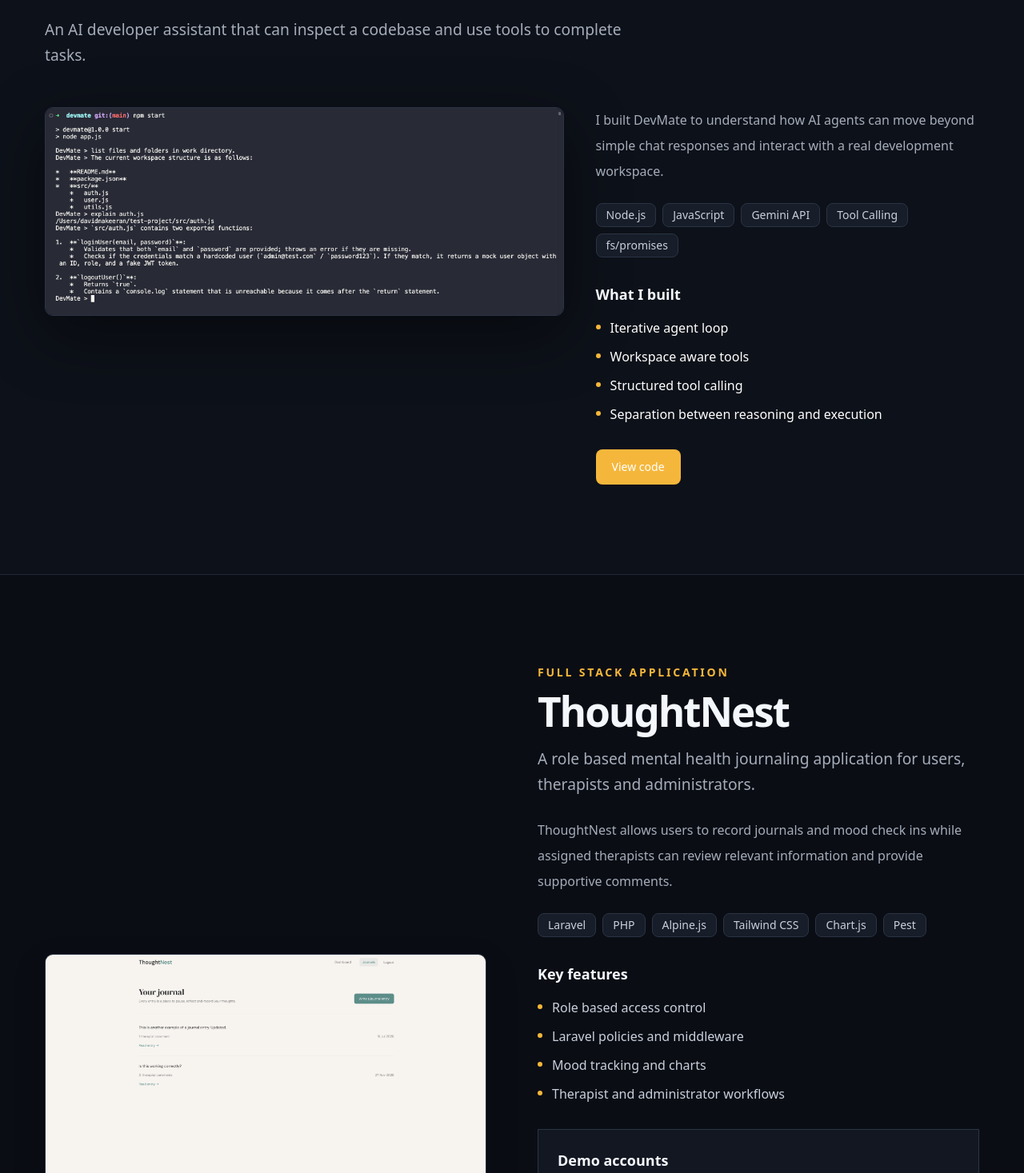
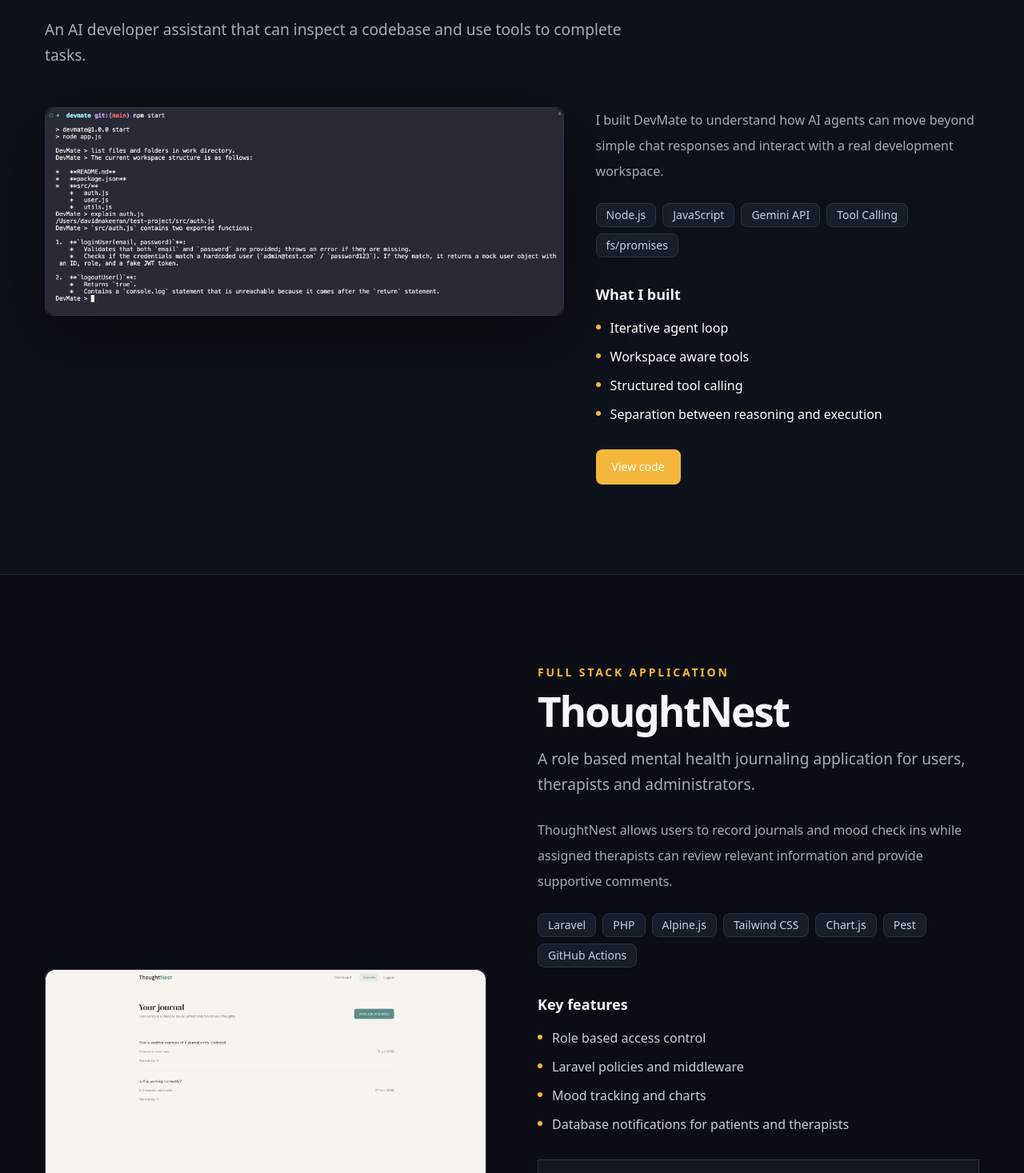
Before and after one commit to David-Nakeeran/portfolio, a Next.js app: page / in a window 1280 px wide. Shown: the part 1103-2570 px from the top of the page at 80% size. Built offline with nearby package versions, Linux system fonts and the light colour scheme.

Commit message:
Feat: add screenshot enlarge

```diff
--- a/src/components/FeaturedProject.jsx
+++ b/src/components/FeaturedProject.jsx
@@ -1,7 +1,7 @@
 import Badge from "./Badge";
 import Button from "./Button";
 import SectionHeading from "./SectionHeading";
-import Image from "next/image";
+import ScreenshotLightbox from "./ScreenshotLightbox";
 
 export default function FeaturedProject({ project }) {
   return (
@@ -14,13 +14,10 @@
         />
         <div className="mt-12 grid items-start gap-10 lg:grid-cols-[1.15fr_0.85fr]">
           <div className="overflow-hidden rounded-image border border-border bg-terminal shadow-terminal">
-            <Image
+            <ScreenshotLightbox
               src={project.image}
               alt={`${project.title} screenshot`}
-              width={1600}
-              height={900}
-              className="h-auto w-full"
-              priority
+              className="w-full rounded-xl object-cover"
             />
           </div>
           <div>
--- a/src/components/ProjectShowcase.jsx
+++ b/src/components/ProjectShowcase.jsx
@@ -2,6 +2,7 @@
 import Badge from "./Badge";
 import Button from "./Button";
 import SectionHeading from "./SectionHeading";
+import ScreenshotLightbox from "./ScreenshotLightbox";
 
 export default function ProjectShowcase({ project, imagePosition = "left" }) {
   const imageOrder = imagePosition === "right" ? "lg:order-2" : "lg:order-1";
@@ -15,12 +16,10 @@
           <div
             className={`overflow-hidden rounded-image border border-border bg-surface shadow-panel ${imageOrder}`}
           >
-            <Image
+            <ScreenshotLightbox
               src={project.image}
-              alt={`${project.title} project screenshot`}
-              width={1600}
-              height={900}
-              className="h-auto w-full"
+              alt={`${project.title} screenshot`}
+              className="w-full rounded-xl object-cover"
             />
           </div>
           <div className={contentOrder}>
@@ -59,7 +58,6 @@
                 <h3 className="text-lg font-semibold text-primary">
                   Demo accounts
                 </h3>
-
                 <p className="mt-2 text-sm text-muted">
                   Use one of these accounts to explore the different roles.
                 </p>
@@ -71,7 +69,6 @@
                         <span className="font-medium">Email:</span>{" "}
                         {account.email}
                       </p>
-
                       <p className="text-sm text-muted">
                         <span className="font-medium">Password:</span>{" "}
                         {account.password}
--- /dev/null
+++ b/src/components/ScreenshotLightbox.jsx
@@ -0,0 +1,53 @@
+"use client";
+
+import { useState } from "react";
+import Image from "next/image";
+
+export default function ScreenshotLightbox({ src, alt, className = "" }) {
+  const [open, setOpen] = useState(false);
+
+  return (
+    <>
+      <button
+        type="button"
+        onClick={() => setOpen(true)}
+        className="block cursor-zoom-in"
+      >
+        <Image
+          src={src}
+          alt={alt}
+          width={1200}
+          height={750}
+          className={className}
+        />
+      </button>
+      {open && (
+        <div
+          className="fixed inset-0 z-50 flex items-center justify-center bg-black/70 p-6"
+          onClick={() => setOpen(false)}
+        >
+          <button
+            type="button"
+            onClick={() => setOpen(false)}
+            className="absolute right-6 top-6 text-2xl text-white"
+            aria-label="Close image"
+          >
+            ×
+          </button>
+          <div
+            className="max-h-[90vh] max-w-6xl"
+            onClick={(event) => event.stopPropagation()}
+          >
+            <Image
+              src={src}
+              alt={alt}
+              width={1800}
+              height={1100}
+              className="max-h-[90vh] w-auto object-contain"
+            />
+          </div>
+        </div>
+      )}
+    </>
+  );
+}
--- a/src/data/projects.js
+++ b/src/data/projects.js
@@ -40,6 +40,7 @@
       "Tailwind CSS",
       "Chart.js",
       "Pest",
+      "GitHub Actions",
     ],
     image: "/projects/thoughtnest/dashboard.png",
     githubUrl: "https://github.com/David-Nakeeran/thoughtnest",
@@ -65,7 +66,7 @@
       "Role based access control",
       "Laravel policies and middleware",
       "Mood tracking and charts",
-      "Therapist and administrator workflows",
+      "Database notifications for patients and therapists",
     ],
   },
 
```
